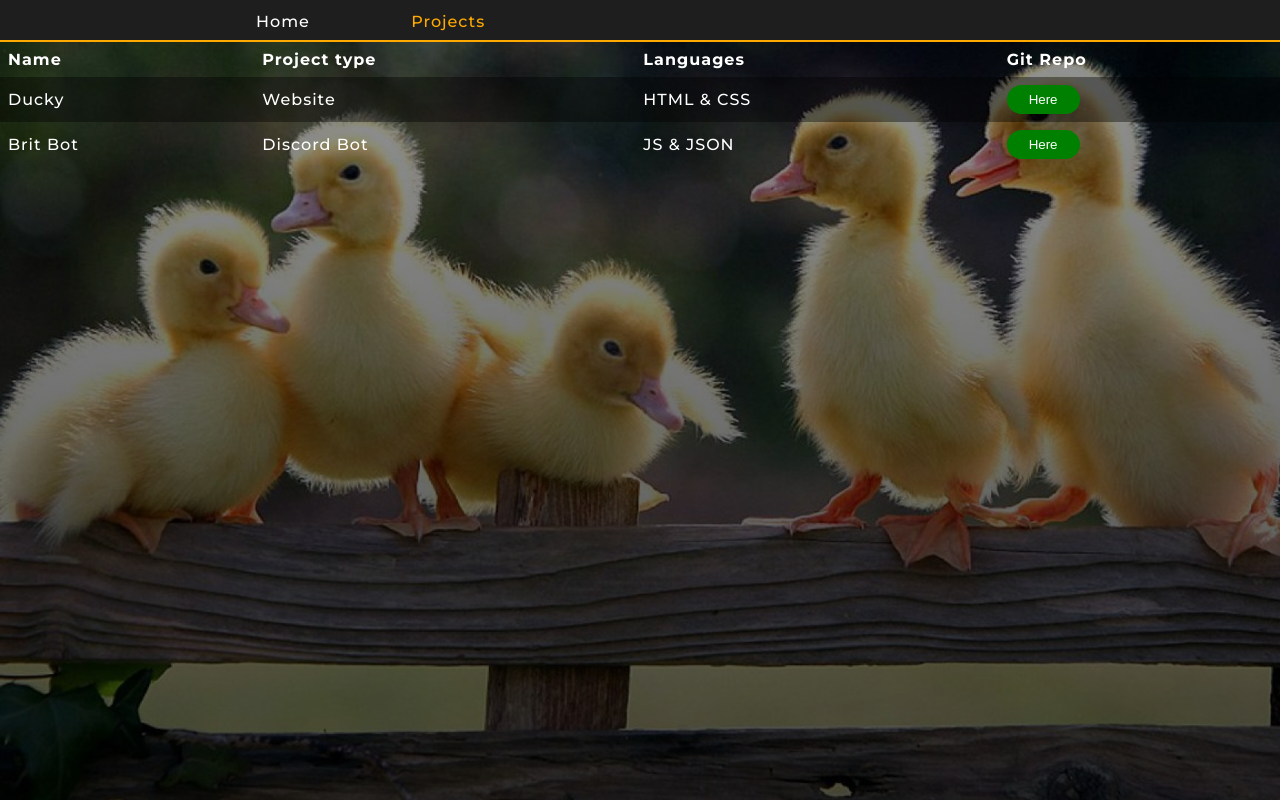
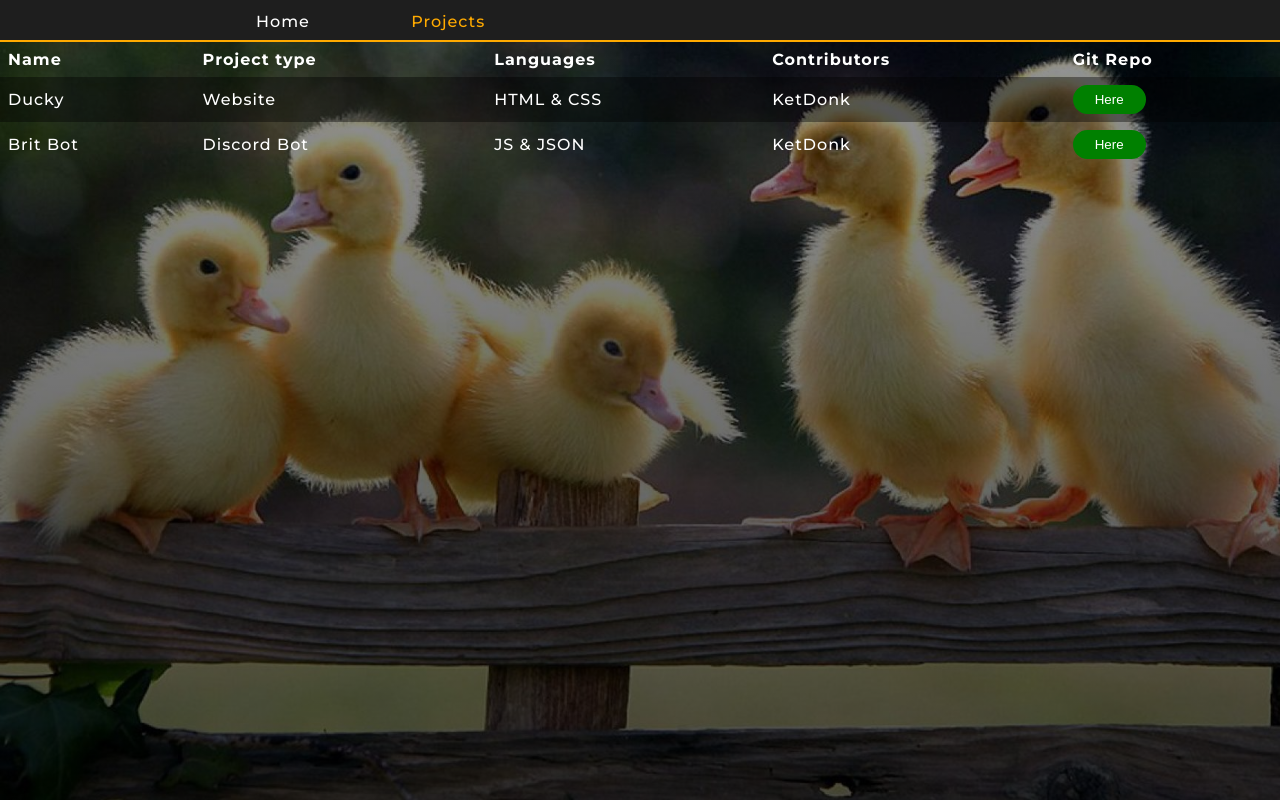
Before and after one commit to DuckyGithub/OrgWeb, a plain HTML site: page projects.html in a window 1280 px wide. Drawn offline with Linux system fonts and the light colour scheme.

Commit message:
added contributors

```diff
--- a/projects.html
+++ b/projects.html
@@ -21,19 +21,22 @@
                 <th>Name</th>
                 <th>Project type</th>
                 <th>Languages</th>
+                <th>Contributors</th>
                 <th>Git Repo</th>
             </tr>
             <tr>
                 <td>Ducky</td>
                 <td>Website</td>
                 <td>HTML & CSS</td>
+                <td>KetDonk</td>
                 <td><button><a href="https://github.com/DuckyGithub/OrgWeb">Here</a></button></td>
             </tr>
             <tr>
                 <td>Brit Bot</td>
                 <td>Discord Bot</td>
                 <td>JS & JSON</td>
-                <td><button><a href="https://github.com/DuckyGithub/BritBot">Here</a></button></td>
+                <td>KetDonk</td>
+                <td><button><a href="https://ketdonk.com">Here</a></button></td>
             </tr>
         </table>
     </div>
```
